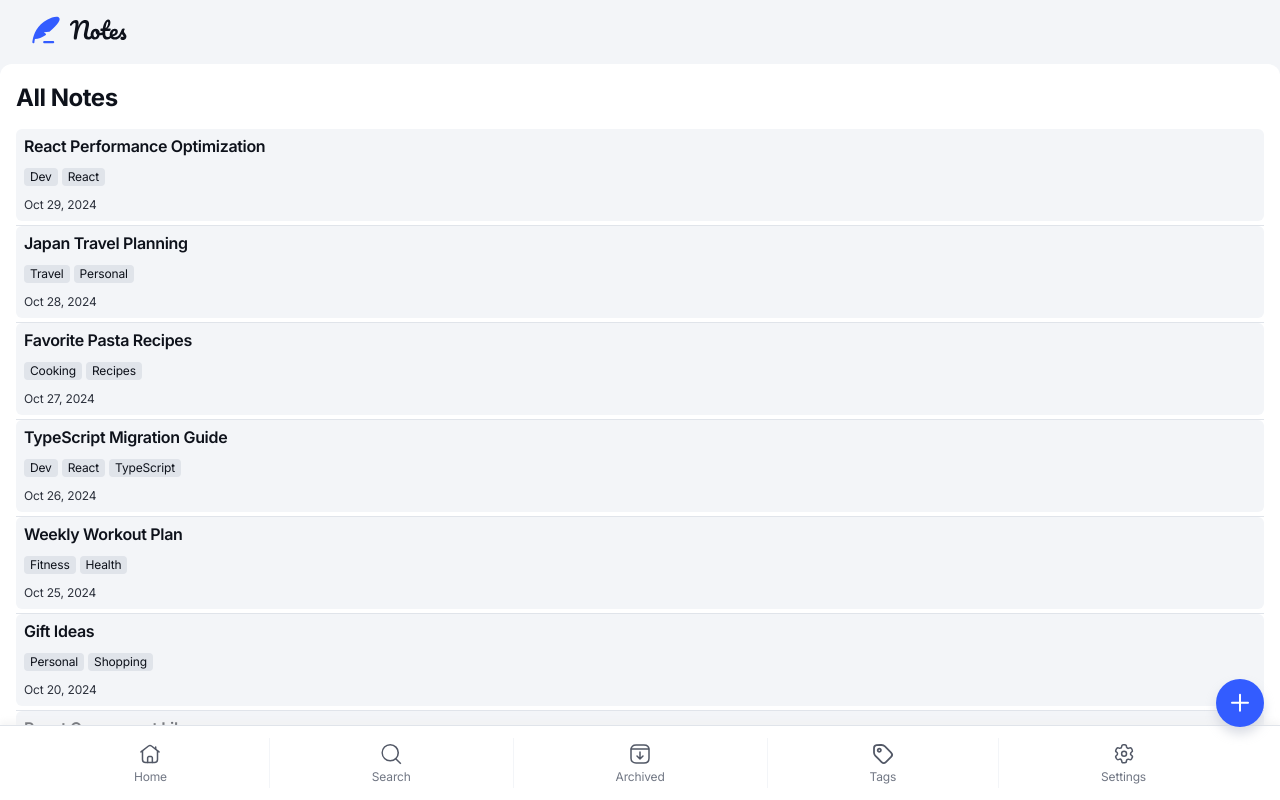
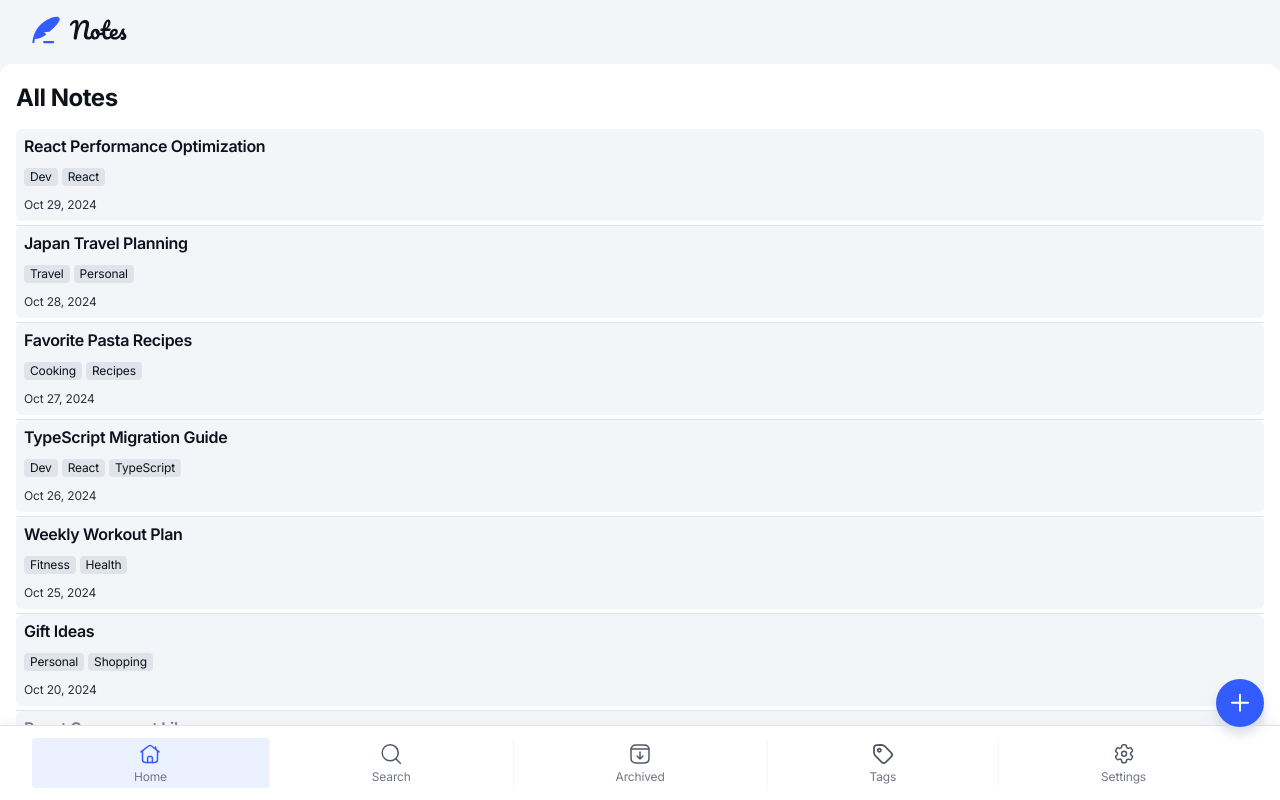
Before and after one commit to vicaleksa/note-taking-web-app, a React app: page / in a window 1280 px wide. Built offline with nearby package versions, Linux system fonts and the light colour scheme.

Commit message:
add active navbar state

```diff
--- a/src/components/BottomNavigation/index.tsx
+++ b/src/components/BottomNavigation/index.tsx
@@ -1,3 +1,5 @@
+import { NavLink } from 'react-router';
+import clsx from 'clsx';
 import styles from './style.module.css';
 import IconHome from '../../assets/images/IconHome';
 import IconSearch from '../../assets/images/IconSearch';
@@ -5,29 +7,49 @@ import IconArchive from '../../assets/images/IconArchive';
 import IconTag from '../../assets/images/IconTag';
 import IconSettings from '../../assets/images/IconSettings';
 
+const getNavClassName = ({ isActive }: { isActive: boolean }) => clsx(
+    styles.iconButton,
+    { [styles.iconButtonActive]: isActive },
+);
+
 export default function BottomNavigation() {
     return (
         <div className={styles.navbar}>
-            <a href="#home" className={styles.iconButton}>
+            <NavLink
+                to="/"
+                className={getNavClassName}
+            >
                 <IconHome />
                 <span className={styles.text}>Home</span>
-            </a>
-            <a href="#search" className={styles.iconButton}>
+            </NavLink>
+            <NavLink
+                to="/search"
+                className={getNavClassName}
+            >
                 <IconSearch />
                 <span className={styles.text}>Search</span>
-            </a>
-            <a href="#archived" className={styles.iconButton}>
+            </NavLink>
+            <NavLink
+                to="/archived"
+                className={getNavClassName}
+            >
                 <IconArchive />
                 <span className={styles.text}>Archived</span>
-            </a>
-            <a href="#tags" className={styles.iconButton}>
+            </NavLink>
+            <NavLink
+                to="/tags"
+                className={getNavClassName}
+            >
                 <IconTag />
                 <span className={styles.text}>Tags</span>
-            </a>
-            <a href="#settings" className={styles.iconButton}>
+            </NavLink>
+            <NavLink
+                to="/settings"
+                className={getNavClassName}
+            >
                 <IconSettings />
                 <span className={styles.text}>Settings</span>
-            </a>
+            </NavLink>
         </div>
     );
 }
--- a/src/components/BottomNavigation/style.module.css
+++ b/src/components/BottomNavigation/style.module.css
@@ -13,6 +13,12 @@
     align-items: center;
     flex-grow: 1;
     padding: var(--spacing-050) 0;
+    border-radius: var(--radius-4);
+}
+
+.iconButtonActive {
+    background-color: var(--clr-blue-50);
+    color: var(--clr-blue-500);
 }
 
 .text {
```
